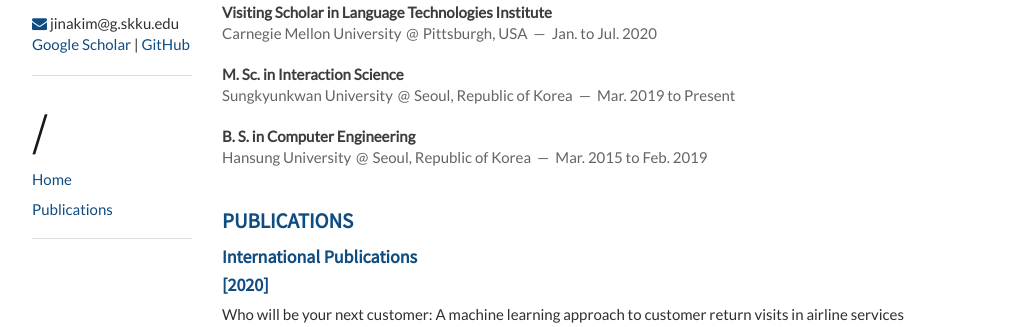
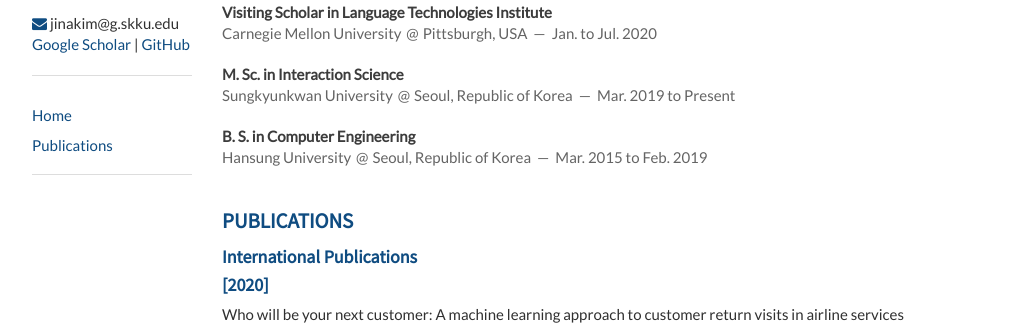
Before and after one commit to Jina-Kim/Jina-Kim.github.io, a Jekyll site: the page built from index.html, in a window 1280 px wide. Shown: the part 250-577 px from the top of the page, without its empty margins (138-1150 px from the left). Built offline with Jekyll 4.4.1, drawn with Linux system fonts in a browser that asks for light colours; nearby versions of some CDN libraries; the list of posts is cut into pages by our own code.

Commit message:
Update layout.html

```diff
--- a/_layouts/layout.html
+++ b/_layouts/layout.html
@@ -33,10 +33,8 @@
         <hr>
         <nav class="menubar">
           {% assign current = page.url | downcase | split: '/' %}
-            <h1>{{ current }}</h1>
-            <h1>{{  page.url  }}</h1>
           <ul>
-            <li><a href='/' {% if current[1] == 'about' %}class='current'{% endif %}>Home</a></li>
+            <li><a href='/' {% if current[1] == '' %}class='current'{% endif %}>Home</a></li>
             <li><a href='/publications' {% if current[1] == 'publications' %}class='current'{% endif %}>Publications</a></li>
           </ul>
         </nav>
```
